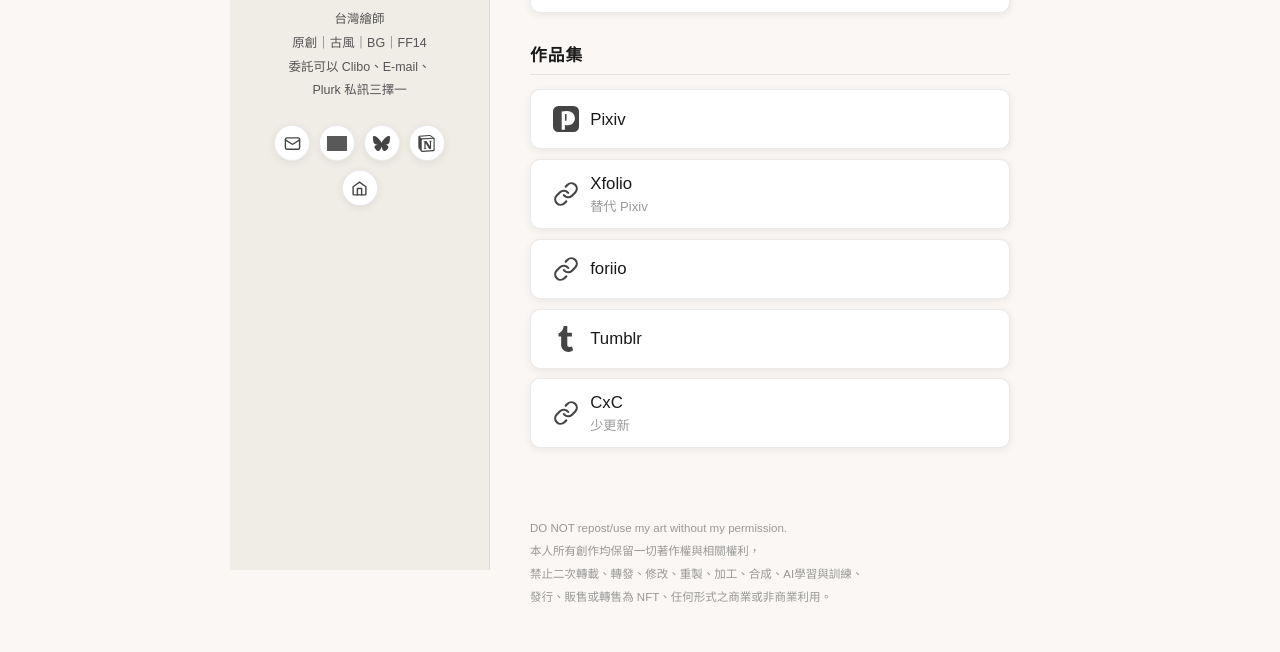
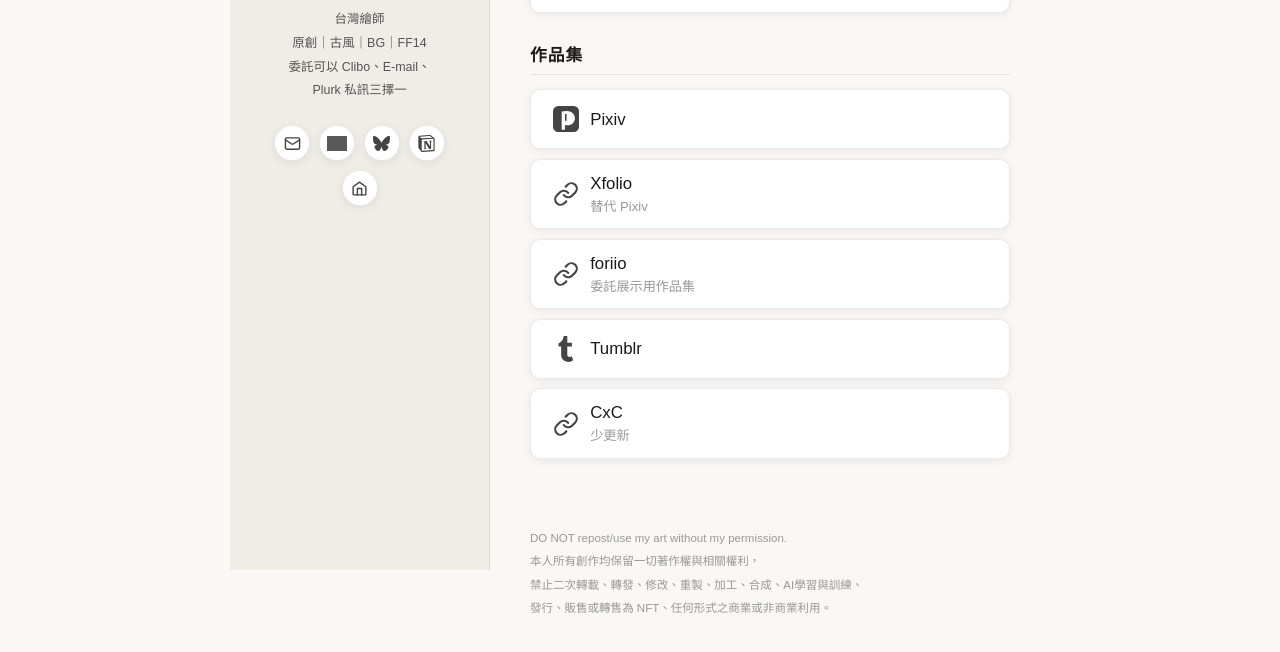
Before and after one commit to miNanxuan/nanxuanlink, a plain HTML site: page index.html in a window 1280 px wide. Shown: the part 230-882 px from the top of the page. Drawn offline with Linux system fonts and the light colour scheme; grey boxes are pictures that could not be loaded; a web font is replaced by a local one.

Commit message:
Update index.html

```diff
--- a/index.html
+++ b/index.html
@@ -208,7 +208,7 @@
           <div class="btn-icon-wrap">
             <svg viewBox="0 0 24 24" class="ic"><path d="M10 13a5 5 0 0 0 7.54.54l3-3a5 5 0 0 0-7.07-7.07l-1.72 1.71"/><path d="M14 11a5 5 0 0 0-7.54-.54l-3 3a5 5 0 0 0 7.07 7.07l1.71-1.71"/></svg>
           </div>
-          <div class="btn-text"><span class="btn-title">foriio</span></div>
+          <div class="btn-text"><span class="btn-title">foriio</span><span class="btn-sub">委託展示用作品集</span></div>
         </a>
         <a class="link-btn" href="https://94nanxuan.tumblr.com/" target="_blank">
           <div class="btn-icon-wrap">
```
